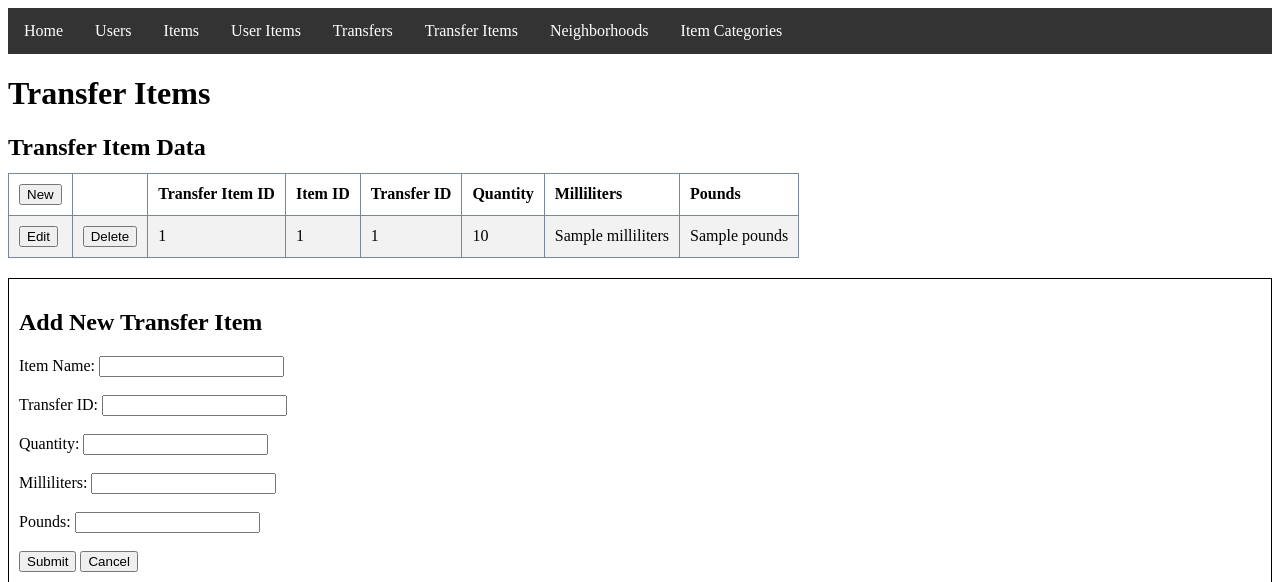
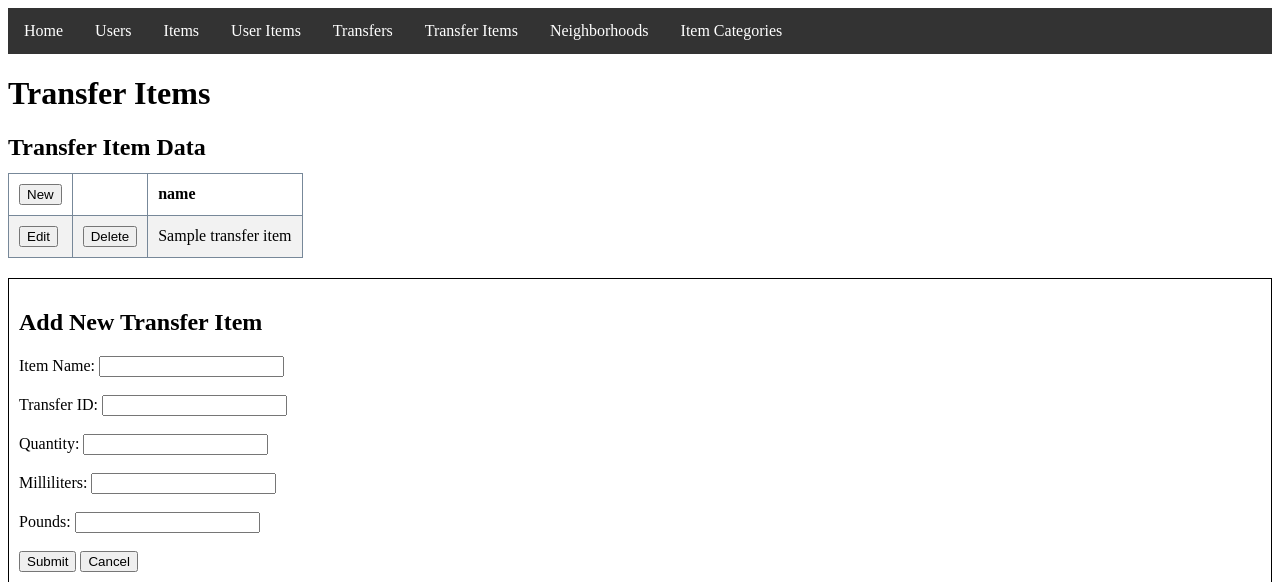
Before and after one commit to evacgriffin/item-sharing-app, a Flask app: template templates/transfer_items.j2 in a window 1280 px wide. Shown: the top 582 px of the page. Run offline with Flask 3, Linux system fonts and the light colour scheme; the template is opened without the code that fills it: most values are stand-ins (such as "Sample title", 1, 10 or a date in 2020); some libraries are stand-ins or nearby versions.

Commit message:
Add GET method for all entities

```diff
--- a/app.py
+++ b/app.py
@@ -34,19 +34,38 @@ db_connection = db.connect_to_database(APP_MYSQL_HOST, APP_MYSQL_USER, APP_MYSQL
 def root():
     return render_template("main.j2")
 
+
 @app.route('/users')
 def users():
-    return render_template("users.j2", users=users_sample_data)
+    # Get the Users data for display
+    if request.method == "GET":
+        users_get_query = 'SELECT userID AS "User ID", username AS Username, password AS Password, email AS Email, neighborhoodID AS "Neighborhood ID" FROM Users;'
+        cursor = db.execute_query(db_connection=db_connection, query=users_get_query)
+        query_results = cursor.fetchall()
+        return render_template("users.j2", users=query_results)
+
 
 @app.route('/items')
 def items():
-    return render_template("items.j2", items=items_sample_data)
+    # Get the Items data for display
+    if request.method == "GET":
+        items_get_query = 'SELECT itemID AS "Item ID", itemName AS "Item Name", categoryID AS "Category ID" FROM Items;'
+        cursor = db.execute_query(db_connection=db_connection, query=items_get_query)
+        query_results = cursor.fetchall()
+        return render_template("items.j2", items=query_results)
+
 
 @app.route('/user_items')
 def user_items():
-    return render_template("user_items.j2", user_items=user_items_sample_data)
+    # Get the User Items data for display
+    if request.method == "GET":
+        user_items_get_query = 'SELECT userID AS "User ID", itemID AS "Item ID" FROM UserItems;'
+        cursor = db.execute_query(db_connection=db_connection, query=user_items_get_query)
+        query_results = cursor.fetchall()
+        return render_template("user_items.j2", user_items=query_results)
 
-@app.route('/transfers', methods=["POST", "GET"])
+
+@app.route('/transfers', methods=["GET"])
 def transfers():
     # Get the Transfers data for display
     if request.method == "GET":
@@ -58,13 +77,23 @@ def transfers():
 
 @app.route('/transfer_items')
 def transfer_items():
-    return render_template("transfer_items.j2", transfer_items=transfer_items_sample_data)
+    # Get the Transfer Items data for display
+    if request.method == "GET":
+        transfer_items_get_query = 'SELECT transferItemID AS "Transfer Item ID", itemID AS "Item ID", transferID AS "Transfer ID", quantity AS Quantity, milliliters AS Milliliters, pounds AS Pounds FROM TransferItems;'
+        cursor = db.execute_query(db_connection=db_connection, query=transfer_items_get_query)
+        query_results = cursor.fetchall()
+        return render_template("transfer_items.j2", transfer_items=query_results)
 
 @app.route('/neighborhoods')
 def neighborhoods():
-    return render_template("neighborhoods.j2", neighborhoods=neighborhoods_sample_data)
+    # Get the Neighborhoods data for display
+    if request.method == "GET":
+        neighborhoods_get_query = 'SELECT neighborhoodID AS "Neighborhood ID", neighborhoodName AS "Neighborhood Name" FROM Neighborhoods;'
+        cursor = db.execute_query(db_connection=db_connection, query=neighborhoods_get_query)
+        query_results = cursor.fetchall()
+        return render_template("neighborhoods.j2", neighborhoods=query_results)
 
-@app.route('/item_categories', methods=["POST", "GET"])
+@app.route('/item_categories', methods=["GET"])
 def item_categories():
     # Get the Item Categories data for display
     if request.method == "GET":
@@ -73,172 +102,6 @@ def item_categories():
         query_results = cursor.fetchall()
         return render_template("item_categories.j2", item_categories=query_results)
 
-    # Post new entry to Item Categories
-    if request.method == "POST":
-        if request.form.get("add_item_category"):
-            category_name = request.form["category_name"]
-
-        item_categories_add_query = 'INSERT INTO ItemCategories (categoryName) VALUES (%s);'
-        cursor = db.execute_query(db_connection=db_connection, query=item_categories_add_query, query_params=(category_name))
-        query_results = cursor.fetchall()
-        return redirect('/item_categories')
-
-# Static Sample Data
-users_sample_data = [
-    {
-        "userID": 1,
-        "userName": "katie775",
-        "password": "example_pw_1",
-        "email": "katie775@gmail.com",
-        "neighborhoodID": 5
-    },
-    {
-        "userID": 2,
-        "userName": "friendly_neighbor3",
-        "password": "example_pw_2",
-        "email": "neighbor3@gmail.com",
-        "neighborhoodID": 3
-    },
-    {
-        "userID": 3,
-        "userName": "ben.smith89",
-        "password": "example_pw_3",
-        "email": "bsmith89@gmail.com",
-        "neighborhoodID": 4
-    },
-    {
-        "userID": 4,
-        "userName": "griff123",
-        "password": "example_pw_4",
-        "email": "griff123@hotmail.com",
-        "neighborhoodID": "NULL"
-    },
-    {
-        "userID": 5,
-        "userName": "camper007",
-        "password": "example_pw_5",
-        "email": "camper7@gmail.com",
-        "neighborhoodID": 2
-    }
-]
-
-items_sample_data = [
-    {
-        "itemID": 1,
-        "itemName": "lantern",
-        "categoryID": 1,
-    },
-    {
-        "itemID": 2,
-        "itemName": "AA battery",
-        "categoryID": 5,
-    },
-    {
-        "itemID": 3,
-        "itemName": "water bottle",
-        "categoryID": 3,
-    },
-    {
-        "itemID": 4,
-        "itemName": "rice",
-        "categoryID": 2,
-    },
-    {
-        "itemID": 5,
-        "itemName": "beanie",
-        "categoryID": 4,
-    }
-]
-
-user_items_sample_data = [
-    {
-        "userID": 1,
-        "itemID": 5,
-    },
-    {
-        "userID": 1,
-        "itemID": 3,
-    },
-    {
-        "userID": 3,
-        "itemID": 2,
-    },
-    {
-        "userID": 3,
-        "itemID": 4,
-    },
-    {
-        "userID": 5,
-        "itemID": 3,
-    },
-]
-
-transfer_items_sample_data = [
-    {
-        "transferItemID": 1,
-        "itemID": 2,
-        "transferID": 1,
-        "quantity": 20,
-        "milliliters": None,
-        "pounds": None
-    },
-    {
-        "transferItemID": 2,
-        "itemID": 4,
-        "transferID": 2,
-        "quantity": 3,
-        "milliliters": None,
-        "pounds": None
-    },
-    {
-        "transferItemID": 3,
-        "itemID": 5,
-        "transferID": 3,
-        "quantity": 3,
-        "milliliters": None,
-        "pounds": 2.0
-    },
-    {
-        "transferItemID": 4,
-        "itemID": 3,
-        "transferID": 4,
-        "quantity": 4,
-        "milliliters": 500.00,
-        "pounds": None
-    },
-    {
-        "transferItemID": 5,
-        "itemID": 3,
-        "transferID": 5,
-        "quantity": 2,
-        "milliliters": 600.00,
-        "pounds": None
-    }
-]
-
-neighborhoods_sample_data = [
-    {
-        "neighborhoodID": 1,
-        "neighborhoodName": "Belltown"
-    },
-    {
-        "neighborhoodID": 2,
-        "neighborhoodName": "South Lake Union"
-    },
-    {
-        "neighborhoodID": 3,
-        "neighborhoodName": "West Capitol Hill"
-    },
-    {
-        "neighborhoodID": 4,
-        "neighborhoodName": "Pioneer Square"
-    },
-    {
-        "neighborhoodID": 5,
-        "neighborhoodName": "Waterfront"
-    }
-]
-
 
 # Listener
 
--- a/templates/transfer_items.j2
+++ b/templates/transfer_items.j2
@@ -35,14 +35,11 @@ URL: http://www.w3schools.com/tags/tag_form.asp
                 <button type="button">New</button>
             </th>
             <th></th>
-            <th>Transfer Item ID</th>
-            <th>Item ID</th>
-            <th>Transfer ID</th>
-            <th>Quantity</th>
-            <th>Milliliters</th>
-            <th>Pounds</th>
+            {% for key in transfer_items[0].keys()%}
+            <th>{{key}}</th>
+            {% endfor %}
         </tr>
-        {% for item in transfer_items %}
+        {% for transfer_item in transfer_items %}
         <tr>
             <td>
                 <button type="button">Edit</button>
@@ -50,12 +47,9 @@ URL: http://www.w3schools.com/tags/tag_form.asp
             <td>
                 <button type="button">Delete</button>
             </td>
-            <td>{{item['transferItemID']}}</td>
-            <td>{{item['itemID']}}</td>
-            <td>{{item['transferID']}}</td>
-            <td>{{item['quantity']}}</td>
-            <td>{{item['milliliters']}}</td>
-            <td>{{item['pounds']}}</td>
+            {% for key in transfer_item.keys() %}
+            <td>{{transfer_item[key]}}</td>
+            {% endfor %}
         </tr>
         {% endfor %}
     </table>
```
Also changed, not shown: database/db_connector.py (+1 -12 lines), templates/item_categories.j2 (+10 -8 lines), templates/items.j2 (+7 -7 lines), templates/neighborhoods.j2 (+7 -5 lines), templates/transfers.j2 (+4 -4 lines), templates/user_items.j2 (+7 -5 lines), templates/users.j2 (+8 -12 lines), database/db_credentials.py (line endings or trailing spaces), 1 other file.
